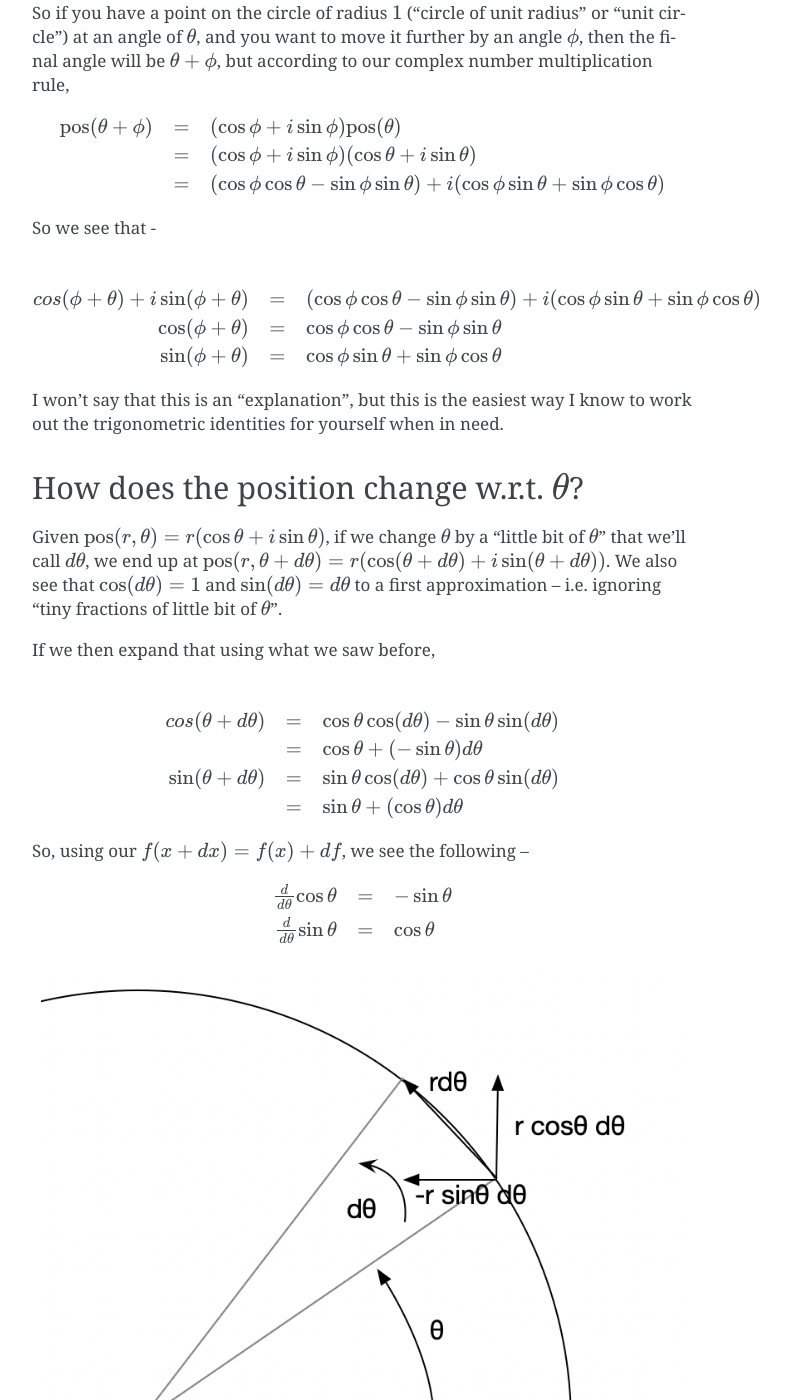
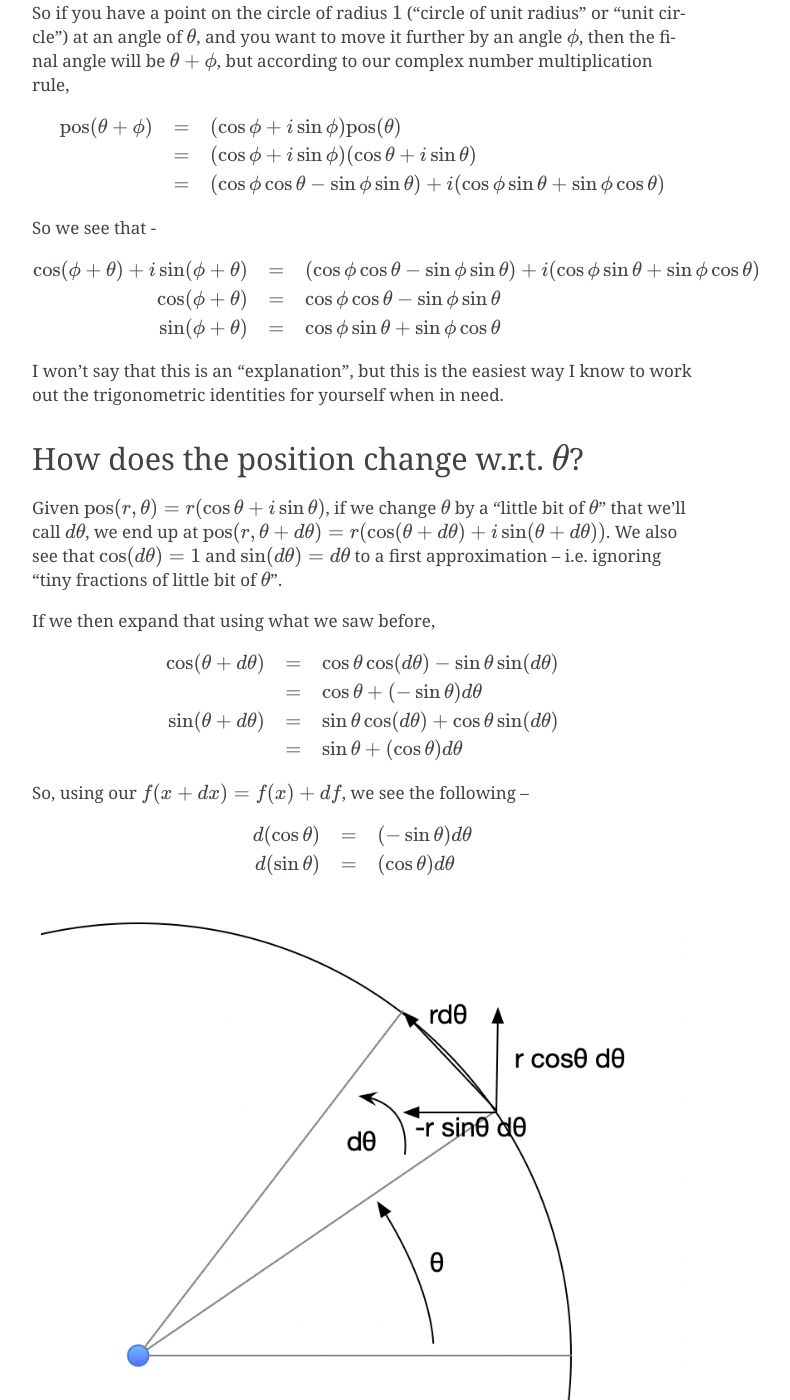
Before and after one commit to kreauniv/comparts431, a Sphinx documentation site: the page built from source/math.rst, in a window 1280 px wide and 1400 px high, scrolled down 13519 px. Shown: the whole window, without its empty margins (388-1178 px from the left). Built offline with Sphinx 7.4.7, drawn with Linux system fonts in a browser that asks for light colours; some of the changed text lies outside the part shown.

Commit message:
Some more explanation on Euler's equation

```diff
--- a/source/math.rst
+++ b/source/math.rst
@@ -500,7 +500,7 @@ So we see that -
 .. math::
 
    \begin{array}{rcl}
-   \\cos(\phi+\theta) + i\sin(\phi+\theta)
+   \cos(\phi+\theta) + i\sin(\phi+\theta)
    &=& (\cos\phi\cos\theta - \sin\phi\sin\theta) + i(\cos\phi\sin\theta+\sin\phi\cos\theta) \\
    \cos(\phi+\theta) &=& \cos\phi\cos\theta - \sin\phi\sin\theta \\
    \sin(\phi+\theta) &=& \cos\phi\sin\theta + \sin\phi\cos\theta
@@ -525,7 +525,7 @@ If we then expand that using what we saw before,
 .. math::
 
    \begin{array}{rcl}
-   \\cos(\theta+d\theta) &=& \cos\theta\cos(d\theta)-\sin\theta\sin(d\theta) \\
+   \cos(\theta+d\theta) &=& \cos\theta\cos(d\theta)-\sin\theta\sin(d\theta) \\
    &=& \cos\theta + (-\sin\theta) d\theta \\
    \sin(\theta+d\theta) &=& \sin\theta\cos(d\theta) + \cos\theta\sin(d\theta) \\
    &=& \sin\theta + (\cos\theta)d\theta
@@ -536,8 +536,8 @@ So, using our :math:`f(x+dx) = f(x) + df`, we see the following --
 .. math::
 
     \begin{array}{rcl}
-    \frac{d}{d\theta}\cos\theta &=& -\sin\theta \\
-    \frac{d}{d\theta}\sin\theta &=& \cos\theta
+    d(\cos\theta) &=& (-\sin\theta) d\theta \\
+    d(\sin\theta) &=& (\cos\theta) d\theta
     \end{array}
 
 .. figure:: images/drtheta.png
@@ -545,3 +545,20 @@ So, using our :math:`f(x+dx) = f(x) + df`, we see the following --
    :alt: Rotating by a little bit of :math:`\theta` (i.e. by :math:`d\theta`).
 
    Rotating by a little bit of :math:`\theta`.
+
+If we then combine the two as a single complex number, we get --
+
+.. math::
+
+   \begin{array}{rcl}
+   d(\cos\theta + i\sin\theta) &=& (-\sin\theta)d\theta + i(\cos\theta)d\theta \\
+   &=& i(\cos\theta + i\sin\theta)d\theta
+   \end{array}
+
+So we see that the function :math:`\text{pos}(\theta) = \cos\theta +
+i\sin\theta` obeys the dynamics we discussed earlier:
+:math:`d(\text{pos}(\theta)) = i\text{pos}(\theta)d\theta`.
+That reads like :math:`dx/dt = kx`, which gives us :math:`x = e^{kt}`
+as a solution. Hence we can see how :math:`\text{pos}(\theta) = e^{i\theta}`
+meets that same dynamics (albeit in the complex plane) which lets us
+understand how :math:`e^{i\theta} = \cos\theta + i\sin\theta`.
```
